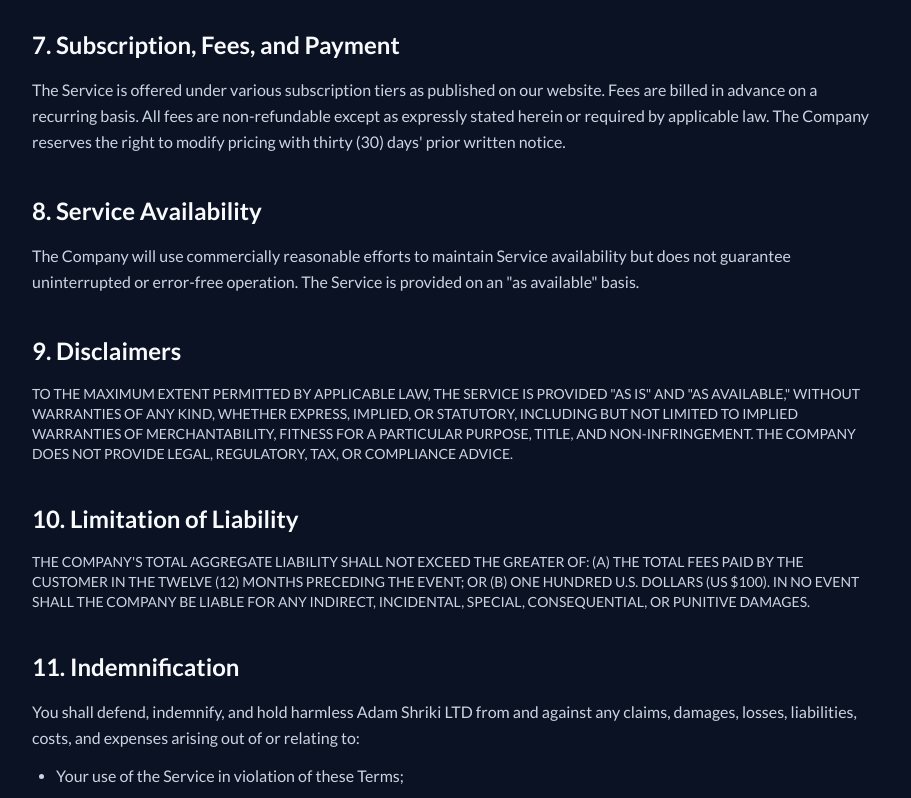
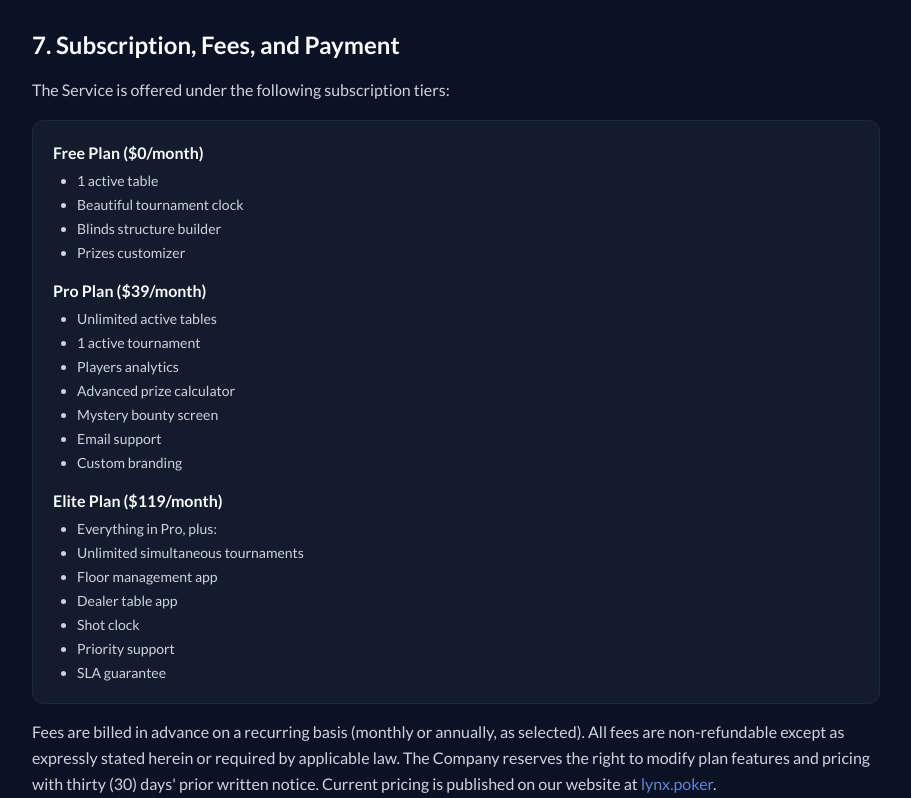
Before and after one commit to adamshriki/lynxpoker-website, a Next.js app: page /en/terms in a window 1280 px wide. Shown: the part 2220-3018 px from the top of the page, without its empty margins (184-1095 px from the left). Built offline with nearby package versions, Linux system fonts and the light colour scheme.

Commit message:
Fix terms page: update hardcoded pricing to Free/Pro/Elite tiers

```diff
--- a/src/app/[locale]/terms/page.tsx
+++ b/src/app/[locale]/terms/page.tsx
@@ -76,7 +76,45 @@ export default function TermsOfService() {
         </Section>
 
         <Section n="7" title="Subscription, Fees, and Payment">
-          <p>The Service is offered under various subscription tiers as published on our website. Fees are billed in advance on a recurring basis. All fees are non-refundable except as expressly stated herein or required by applicable law. The Company reserves the right to modify pricing with thirty (30) days&apos; prior written notice.</p>
+          <p>The Service is offered under the following subscription tiers:</p>
+
+          <div className="bg-surface-plus-1 border border-border-primary rounded-xl p-5 my-4 space-y-4">
+            <div>
+              <p className="font-bold text-text-primary">Free Plan ($0/month)</p>
+              <ul className="list-disc pl-6 space-y-1 mt-1 text-sm">
+                <li>1 active table</li>
+                <li>Beautiful tournament clock</li>
+                <li>Blinds structure builder</li>
+                <li>Prizes customizer</li>
+              </ul>
+            </div>
+            <div>
+              <p className="font-bold text-text-primary">Pro Plan ($39/month)</p>
+              <ul className="list-disc pl-6 space-y-1 mt-1 text-sm">
+                <li>Unlimited active tables</li>
+                <li>1 active tournament</li>
+                <li>Players analytics</li>
+                <li>Advanced prize calculator</li>
+                <li>Mystery bounty screen</li>
+                <li>Email support</li>
+                <li>Custom branding</li>
+              </ul>
+            </div>
+            <div>
+              <p className="font-bold text-text-primary">Elite Plan ($119/month)</p>
+              <ul className="list-disc pl-6 space-y-1 mt-1 text-sm">
+                <li>Everything in Pro, plus:</li>
+                <li>Unlimited simultaneous tournaments</li>
+                <li>Floor management app</li>
+                <li>Dealer table app</li>
+                <li>Shot clock</li>
+                <li>Priority support</li>
+                <li>SLA guarantee</li>
+              </ul>
+            </div>
+          </div>
+
+          <p>Fees are billed in advance on a recurring basis (monthly or annually, as selected). All fees are non-refundable except as expressly stated herein or required by applicable law. The Company reserves the right to modify plan features and pricing with thirty (30) days&apos; prior written notice. Current pricing is published on our website at <a href="https://lynx.poker" className="text-text-blue-primary hover:underline">lynx.poker</a>.</p>
         </Section>
 
         <Section n="8" title="Service Availability">
```
